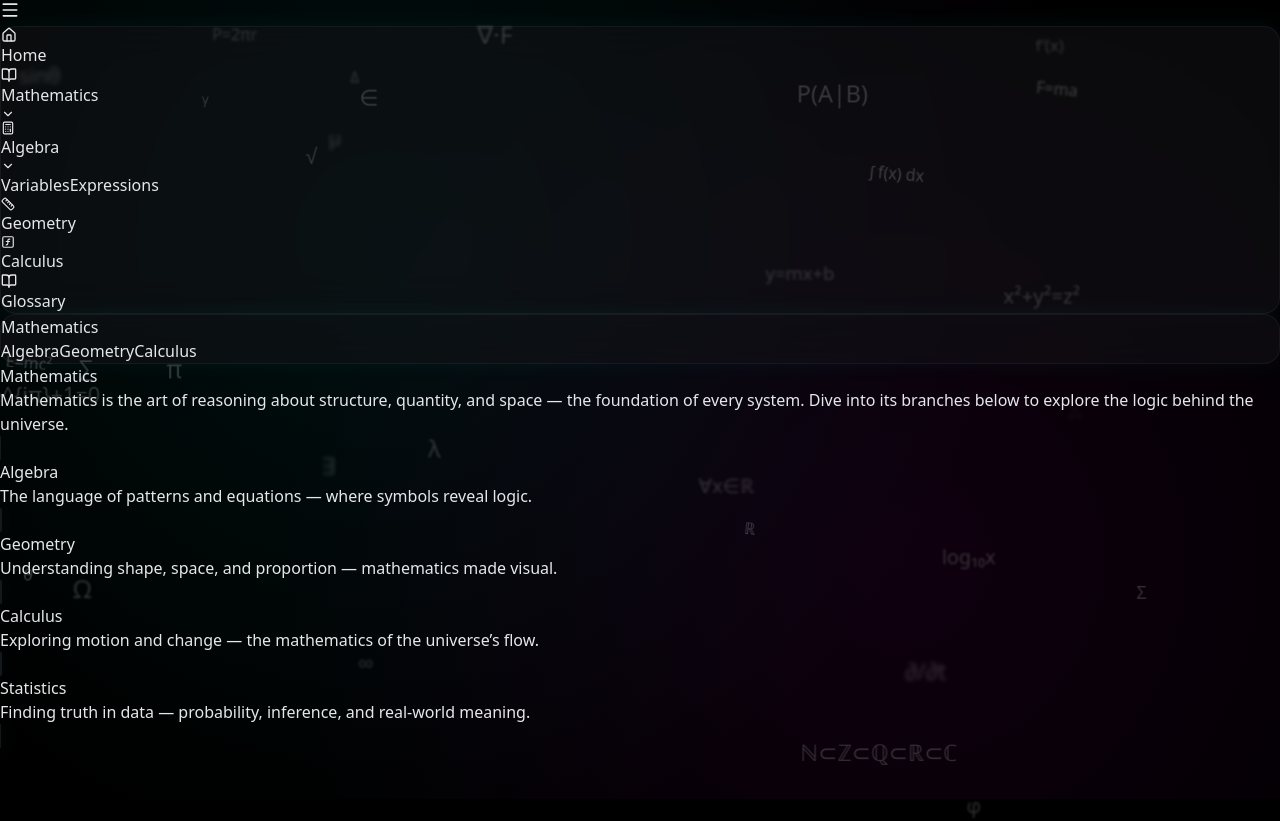
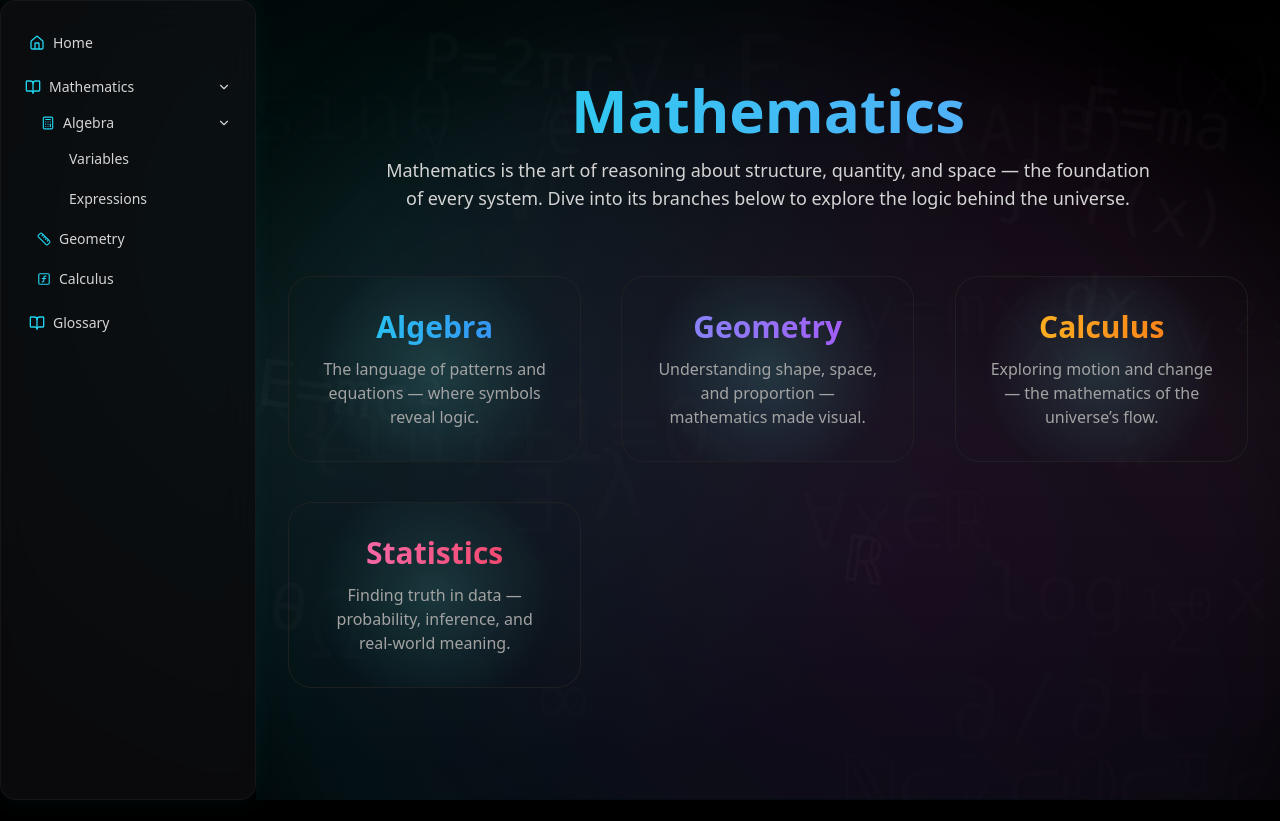
Before and after one commit to nickf723/ed-dev, a Next.js app: page /math in a window 1280 px wide. After the commit the page ends 800 px from the top, so only its background shows below. Built offline with nearby package versions, Linux system fonts and the light colour scheme.

Commit message:
gem and i

```diff
--- a/app/globals.css
+++ b/app/globals.css
@@ -11,6 +11,7 @@
   --glass-bg: rgba(20, 20, 25, 0.5);
   --text: #e5e7eb;
   --bg: #000;
+  --sidebar-width: 16rem;
 }
 
 body {
--- a/app/layout.tsx
+++ b/app/layout.tsx
@@ -15,7 +15,7 @@ export default function RootLayout({
     <html lang="en">
       <body className="flex">
         <Sidebar />
-        <div className="ml-64 flex-1">{children}</div>
+        <div className="ml-[var(--sidebar-width)] flex-1">{children}</div>
       </body>
     </html>
   );
--- a/app/math/algebra/page.tsx
+++ b/app/math/algebra/page.tsx
@@ -1,4 +1,32 @@
 "use client";
+import PageHeader from "@/components/PageHeader";
+import FloatingSymbols from "@/components/FloatingSymbols";
+import TopicCard from "@/components/TopicCard";
+
+const algebraSymbols = [
+  "x²", "y³", "a+b=c", "2x+3=9", "y=mx+b", "ƒ(x)", "aⁿ", "Σx",
+  "(x+2)(x−2)=x²−4", "x≠0", "Δy/Δx", "∝", "x→∞", "α+β=γ", "ℕ",
+];
+
+// Helper map for colors
+const colorMap: Record<string, { icon: string; underline: string }> = {
+  "from-cyan-400 to-blue-400": {
+    icon: "group-hover:text-cyan-400",
+    underline: "bg-cyan-400",
+  },
+  "from-blue-400 to-indigo-400": {
+    icon: "group-hover:text-blue-400",
+    underline: "bg-blue-400",
+  },
+  "from-indigo-400 to-purple-400": {
+    icon: "group-hover:text-indigo-400",
+    underline: "bg-indigo-400",
+  },
+  "from-purple-400 to-pink-400": {
+    icon: "group-hover:text-purple-400",
+    underline: "bg-purple-400",
+  },
+};
 
 export default function AlgebraPage() {
   const topics = [
@@ -29,84 +57,36 @@ export default function AlgebraPage() {
   ];
 
   return (
-    <main className="relative min-h-screen px-8 py-20 flex flex-col items-center text-center overflow-hidden">
+    <main className="relative flex min-h-screen flex-col items-center overflow-hidden px-8 py-20 text-center">
       {/* Background glow */}
       <div className="absolute inset-0 -z-10 bg-gradient-to-b from-black via-neutral-950 to-black" />
-      <div className="absolute top-0 left-1/2 -translate-x-1/2 w-[90vw] h-[90vw] rounded-full bg-gradient-to-tr from-cyan-500/10 to-blue-500/10 blur-3xl algebra-bg" />
+      <div className="absolute top-0 left-1/2 h-[90vw] w-[90vw] -translate-x-1/2 rounded-full bg-gradient-to-tr from-cyan-500/10 to-blue-500/10 blur-3xl" />
 
-      {/* Floating Algebra Symbols */}
-      <div className="absolute inset-0 -z-10 overflow-hidden select-none">
-        {[
-          "x²",
-          "y³",
-          "a+b=c",
-          "2x+3=9",
-          "y=mx+b",
-          "ƒ(x)",
-          "aⁿ",
-          "Σx",
-          "(x+2)(x−2)=x²−4",
-          "x≠0",
-          "Δy/Δx",
-          "∝",
-          "x→∞",
-          "α+β=γ",
-          "ℕ",
-        ].map((symbol, i) => (
-          <span
-            key={i}
-            className="floating-symbol text-neutral-500/15 text-[2.5rem] sm:text-[3rem] lg:text-[4rem] font-mono"
-            style={{
-              left: `${Math.random() * 100}%`,
-              top: `${Math.random() * 100}%`,
-              animationDelay: `${Math.random() * 15}s`,
-              animationDuration: `${18 + Math.random() * 15}s`,
-              transform: `scale(${0.8 + Math.random() * 0.8})`,
-              filter: `blur(${Math.random() * 1.5}px)`,
-            }}
-          >
-            {symbol}
-          </span>
-        ))}
-      </div>
+      <FloatingSymbols symbols={algebraSymbols} />
 
-      {/* Header */}
-      <section className="max-w-3xl mb-16">
-        <h1 className="text-6xl font-bold bg-gradient-to-r from-cyan-400 to-blue-400 bg-clip-text text-transparent mb-4">
-          Algebra
-        </h1>
-        <p className="text-neutral-300 text-lg leading-relaxed">
-          Algebra transforms numbers into symbols and rules — allowing us to
-          generalize, manipulate, and discover universal patterns that govern
-          logic itself.
-        </p>
-      </section>
+      <PageHeader
+        title="Algebra"
+        subtitle="Algebra transforms numbers into symbols and rules — allowing us to generalize, manipulate, and discover universal patterns that govern logic itself."
+      />
 
       {/* Topics Grid */}
-      <section className="grid sm:grid-cols-2 lg:grid-cols-3 gap-10 max-w-6xl w-full justify-center">
-        {topics.map(({ title, desc, href, color }) => (
-          <a
-            key={href}
-            href={href}
-            className={`group relative overflow-hidden rounded-3xl border border-neutral-800/70
-                        bg-neutral-900/40 p-8 transition-all duration-300
-                        hover:scale-[1.03] hover:border-cyan-400/40 glass`}
-          >
-            <div
-              className={`absolute inset-0 opacity-0 group-hover:opacity-100 transition-opacity duration-500
-                          bg-gradient-to-tr ${color} blur-3xl`}
-            ></div>
-            <h2
-              className={`relative z-10 text-3xl font-semibold bg-gradient-to-r ${color} bg-clip-text text-transparent`}
-            >
-              {title}
-            </h2>
-            <p className="relative z-10 text-neutral-400 mt-3 text-base leading-relaxed">
-              {desc}
-            </p>
-            <div className="absolute bottom-0 left-0 w-0 h-[2px] bg-cyan-400 group-hover:w-full transition-all duration-500"></div>
-          </a>
-        ))}
+      <section className="grid w-full max-w-6xl justify-center gap-10 sm:grid-cols-2 lg:grid-cols-3">
+        {topics.map((topic) => {
+          const colors =
+            colorMap[topic.color] ||
+            colorMap["from-cyan-400 to-blue-400"];
+          return (
+            <TopicCard
+              key={topic.href}
+              href={topic.href}
+              title={topic.title}
+              desc={topic.desc}
+              gradient={topic.color}
+              iconHoverColor={colors.icon}
+              underlineColor={colors.underline}
+            />
+          );
+        })}
       </section>
     </main>
   );
--- a/app/math/layout.tsx
+++ /dev/null
@@ -1,33 +0,0 @@
-// src/app/math/layout.tsx
-import Link from "next/link";
-
-export default function MathLayout({
-  children,
-}: {
-  children: React.ReactNode;
-}) {
-  return (
-    <div className="flex min-h-screen">
-      {/* Local sidebar */}
-      <aside className="glass w-64 p-6 border-r border-neutral-800/60">
-        <h2 className="text-cyan-400 font-semibold mb-4 text-xl">
-          Mathematics
-        </h2>
-        <nav className="flex flex-col gap-2 text-neutral-300">
-          <Link href="/math/algebra" className="hover:text-cyan-300">
-            Algebra
-          </Link>
-          <Link href="/math/geometry" className="hover:text-cyan-300">
-            Geometry
-          </Link>
-          <Link href="/math/calculus" className="hover:text-cyan-300">
-            Calculus
-          </Link>
-        </nav>
-      </aside>
-
-      {/* Main content */}
-      <main className="flex-1 p-10">{children}</main>
-    </div>
-  );
-}
--- a/app/math/page.tsx
+++ b/app/math/page.tsx
@@ -1,4 +1,34 @@
 "use client";
+import PageHeader from "@/components/PageHeader";
+import FloatingSymbols from "@/components/FloatingSymbols";
+import TopicCard from "@/components/TopicCard";
+
+const mathSymbols = [
+  "π", "∞", "√", "∑", "Σ", "Δ", "θ", "φ", "Ω", "λ", "μ", "γ", "x²+y²=z²",
+  "∫ f(x) dx", "E=mc²", "P(A|B)", "ℝ", "∂/∂t", "∇·F", "e^{iπ}+1=0",
+  "f′(x)", "y=mx+b", "sinθ", "log₁₀x", "F=ma", "P=2πr", "ℕ⊂ℤ⊂ℚ⊂ℝ⊂ℂ",
+  "∀x∈ℝ", "∴", "∃", "∈",
+];
+
+// Helper map for colors
+const colorMap: Record<string, { icon: string; underline: string }> = {
+  "from-cyan-400 to-blue-500": {
+    icon: "group-hover:text-cyan-400",
+    underline: "bg-cyan-400",
+  },
+  "from-indigo-400 to-purple-500": {
+    icon: "group-hover:text-indigo-400",
+    underline: "bg-indigo-400",
+  },
+  "from-amber-400 to-orange-500": {
+    icon: "group-hover:text-amber-400",
+    underline: "bg-amber-400",
+  },
+  "from-pink-400 to-rose-500": {
+    icon: "group-hover:text-pink-400",
+    underline: "bg-pink-400",
+  },
+};
 
 export default function MathPage() {
   const branches = [
@@ -29,102 +59,36 @@ export default function MathPage() {
   ];
 
   return (
-    <main className="relative min-h-screen px-8 py-20 flex flex-col items-center text-center overflow-hidden">
-      {/* Background gradient orbits */}
+    <main className="relative flex min-h-screen flex-col items-center overflow-hidden px-8 py-20 text-center">
+      {/* Backgrounds */}
       <div className="absolute inset-0 -z-10 bg-gradient-to-b from-black via-neutral-950 to-black" />
-      <div className="absolute top-0 left-1/2 -translate-x-1/2 w-[90vw] h-[90vw] rounded-full bg-gradient-to-tr from-cyan-500/10 to-pink-500/5 blur-3xl" />
+      <div className="absolute top-0 left-1/2 h-[90vw] w-[90vw] -translate-x-1/2 rounded-full bg-gradient-to-tr from-cyan-500/10 to-pink-500/5 blur-3xl" />
 
-      {/* Header Section */}
-      <section className="max-w-3xl mb-16">
-        <h1 className="text-6xl font-bold bg-gradient-to-r from-cyan-400 to-blue-400 bg-clip-text text-transparent mb-4">
-          Mathematics
-        </h1>
-        <p className="text-neutral-300 text-lg leading-relaxed">
-          Mathematics is the art of reasoning about structure, quantity, and
-          space — the foundation of every system. Dive into its branches below
-          to explore the logic behind the universe.
-        </p>
-      </section>
+      <FloatingSymbols symbols={mathSymbols} />
 
-      {/* Floating Math Symbols */}
-      <div className="absolute inset-0 -z-10 overflow-hidden select-none">
-        {[
-          "π",
-          "∞",
-          "√",
-          "∑",
-          "Σ",
-          "Δ",
-          "θ",
-          "φ",
-          "Ω",
-          "λ",
-          "μ",
-          "γ",
-          "x²+y²=z²",
-          "∫ f(x) dx",
-          "E=mc²",
-          "P(A|B)",
-          "ℝ",
-          "∂/∂t",
-          "∇·F",
-          "e^{iπ}+1=0",
-          "f′(x)",
-          "y=mx+b",
-          "sinθ",
-          "log₁₀x",
-          "F=ma",
-          "P=2πr",
-          "ℕ⊂ℤ⊂ℚ⊂ℝ⊂ℂ",
-          "∀x∈ℝ",
-          "∴",
-          "∃",
-          "∈",
-        ].map((symbol, i) => (
-          <span
-            key={i}
-            className={`floating-symbol text-neutral-500/15 text-[3rem] sm:text-[4rem] lg:text-[5rem] font-mono`}
-            style={{
-              left: `${Math.random() * 100}%`,
-              top: `${Math.random() * 100}%`,
-              animationDelay: `${Math.random() * 20}s`,
-              animationDuration: `${20 + Math.random() * 20}s`,
-              transform: `scale(${0.8 + Math.random() * 0.8})`,
-              filter: `blur(${Math.random() * 2}px)`,
-            }}
-          >
-            {symbol}
-          </span>
-        ))}
-      </div>
+      <PageHeader
+        title="Mathematics"
+        subtitle="Mathematics is the art of reasoning about structure, quantity, and space — the foundation of every system. Dive into its branches below to explore the logic behind the universe."
+      />
 
       {/* Branch Cards */}
-      <section className="grid sm:grid-cols-2 lg:grid-cols-3 gap-10 max-w-6xl w-full justify-center">
-        {branches.map(({ title, desc, href, color }) => (
-          <a
-            key={href}
-            href={href}
-            className={`group relative overflow-hidden rounded-3xl border border-neutral-800/70
-                        bg-neutral-900/40 p-8 transition-all duration-300
-                        hover:scale-[1.03] hover:border-cyan-400/40 glass`}
-          >
-            {/* gradient glow overlay */}
-            <div
-              className={`absolute inset-0 opacity-0 group-hover:opacity-100 transition-opacity duration-500
-                          bg-gradient-to-tr ${color} blur-3xl`}
-            ></div>
-
-            <h2
-              className={`relative z-10 text-3xl font-semibold bg-gradient-to-r ${color} bg-clip-text text-transparent`}
-            >
-              {title}
-            </h2>
-            <p className="relative z-10 text-neutral-400 mt-3 text-base leading-relaxed">
-              {desc}
-            </p>
-            <div className="absolute bottom-0 left-0 w-0 h-[2px] bg-cyan-400 group-hover:w-full transition-all duration-500"></div>
-          </a>
-        ))}
+      <section className="grid w-full max-w-6xl justify-center gap-10 sm:grid-cols-2 lg:grid-cols-3">
+        {branches.map((branch) => {
+          const colors =
+            colorMap[branch.color] ||
+            colorMap["from-cyan-400 to-blue-500"];
+          return (
+            <TopicCard
+              key={branch.href}
+              href={branch.href}
+              title={branch.title}
+              desc={branch.desc}
+              gradient={branch.color}
+              iconHoverColor={colors.icon}
+              underlineColor={colors.underline}
+            />
+          );
+        })}
       </section>
     </main>
   );
--- a/app/page.tsx
+++ b/app/page.tsx
@@ -1,70 +1,37 @@
 "use client";
 
-import { useEffect } from "react";
-import Link from "next/link";
 import { Calculator, BookOpen } from "lucide-react";
+import TopicCard from "@/components/TopicCard"; // 👈 Import new component
 
 export default function Home() {
-  // 🧩  Card data
+  // 🧩  Card data - NOW WITH CORRECT PROPS
   const cards = [
     {
       title: "Mathematics",
       desc: "Patterns, logic, and structure.",
       href: "/math",
-      color: "text-cyan-400",
       Icon: Calculator,
+      gradient: "from-cyan-400 to-blue-500",
+      iconHoverColor: "group-hover:text-cyan-400",
+      underlineColor: "bg-cyan-400",
     },
     {
       title: "Glossary",
       desc: "Definitions and key terms.",
       href: "/glossary",
-      color: "text-amber-400",
       Icon: BookOpen,
+      gradient: "from-amber-400 to-orange-500",
+      iconHoverColor: "group-hover:text-amber-400",
+      underlineColor: "bg-amber-400",
     },
   ];
 
-  // 🌀 Tilt animation logic
-  useEffect(() => {
-    const tiltCards = document.querySelectorAll<HTMLElement>(".tilt");
-
-    const handleMouseMove = (e: MouseEvent) => {
-      const target = e.currentTarget as HTMLElement;
-      const rect = target.getBoundingClientRect();
-      const x = e.clientX - rect.left;
-      const y = e.clientY - rect.top;
-
-      // More visible rotation and subtle zoom
-      const rotateX = (y / rect.height - 0.5) * 20;
-      const rotateY = (x / rect.width - 0.5) * -20;
-      target.style.transform = `perspective(600px) rotateX(${rotateX}deg) rotateY(${rotateY}deg) scale(1.05)`;
-    };
-
-    const handleMouseLeave = (e: MouseEvent) => {
-      const target = e.currentTarget as HTMLElement;
-      target.style.transition = "transform 0.5s cubic-bezier(0.22, 1, 0.36, 1)";
-      target.style.transform =
-        "perspective(600px) rotateX(0deg) rotateY(0deg) scale(1)";
-      setTimeout(() => (target.style.transition = ""), 500);
-    };
-
-    tiltCards.forEach((card) => {
-      card.addEventListener("mousemove", handleMouseMove);
-      card.addEventListener("mouseleave", handleMouseLeave);
-    });
-
-    // cleanup
-    return () => {
-      tiltCards.forEach((card) => {
-        card.removeEventListener("mousemove", handleMouseMove);
-        card.removeEventListener("mouseleave", handleMouseLeave);
-      });
-    };
-  }, []);
+  // 🌀 Tilt animation logic is now in TopicCard
 
   // 🧱 Page layout
   return (
-    <main className="min-h-screen flex items-center justify-center px-6 py-12">
-      <div className="glass p-10 w-full max-w-5xl text-center border border-neutral-800/60 shadow-2xl">
+    <main className="flex min-h-screen items-center justify-center px-6 py-12">
+      <div className="glass w-full max-w-5xl border border-neutral-800/60 p-10 text-center shadow-2xl">
         {/* Tagline */}
         <div className="flex justify-center mb-4">
           <span className="text-xs tracking-widest text-cyan-300 uppercase bg-neutral-800/50 px-3 py-1 rounded-full">
@@ -78,21 +45,18 @@ export default function Home() {
         </p>
 
         {/* Card grid */}
-        <div className="mt-10 grid grid-cols-1 sm:grid-cols-2 gap-10">
-          {cards.map(({ title, desc, href, color, Icon }) => (
-            <Link
-              key={href}
-              href={href}
-              className="tilt group relative overflow-hidden rounded-3xl border border-neutral-800/70
-                          bg-neutral-900/40 p-8 transition-transform duration-200 ease-out card-accent"
-            >
-              <Icon className="relative z-10 mb-2 h-10 w-10 text-neutral-500 group-hover:text-cyan-400 transition-colors" />
-              <h2 className={`text-2xl font-semibold gradient-text ${color}`}>
-                {title}
-              </h2>
-              <p className="relative z-10 text-neutral-400 mt-1">{desc}</p>
-              <div className="absolute bottom-0 left-0 w-0 h-[2px] bg-cyan-400 group-hover:w-full transition-all duration-500" />
-            </Link>
+        <div className="mt-10 grid grid-cols-1 gap-10 sm:grid-cols-2">
+          {cards.map((card) => (
+            <TopicCard
+              key={card.href}
+              href={card.href}
+              title={card.title}
+              desc={card.desc}
+              Icon={card.Icon}
+              gradient={card.gradient}
+              iconHoverColor={card.iconHoverColor}
+              underlineColor={card.underlineColor}
+            />
           ))}
         </div>
       </div>
--- /dev/null
+++ b/components/FloatingSymbols.tsx
@@ -0,0 +1,36 @@
+// components/FloatingSymbols.tsx
+"use client";
+import React from "react";
+
+type FloatingSymbolsProps = {
+  symbols: string[];
+};
+
+export default function FloatingSymbols({ symbols }: FloatingSymbolsProps) {
+  // Use a stable key for each symbol, even if array order changes
+  const getSymbolKey = (symbol: string, index: number) => `${symbol}-${index}`;
+
+  return (
+    <div
+      aria-hidden="true"
+      className="absolute inset-0 -z-10 select-none overflow-hidden"
+    >
+      {symbols.map((symbol, i) => (
+        <span
+          key={getSymbolKey(symbol, i)}
+          className="floating-symbol font-mono text-[2.5rem] text-neutral-500/15 sm:text-[3rem] lg:text-[4rem]"
+          style={{
+            left: `${Math.random() * 100}%`,
+            top: `${Math.random() * 100}%`,
+            animationDelay: `${Math.random() * 15}s`,
+            animationDuration: `${18 + Math.random() * 15}s`,
+            transform: `scale(${0.8 + Math.random() * 0.8})`,
+            filter: `blur(${Math.random() * 1.5}px)`,
+          }}
+        >
+          {symbol}
+        </span>
+      ))}
+    </div>
+  );
+}
--- /dev/null
+++ b/components/PageHeader.tsx
@@ -0,0 +1,16 @@
+// components/PageHeader.tsx
+type PageHeaderProps = {
+  title: string;
+  subtitle: string;
+};
+
+export default function PageHeader({ title, subtitle }: PageHeaderProps) {
+  return (
+    <section className="relative z-10 mx-auto mb-16 max-w-3xl text-center">
+      <h1 className="mb-4 bg-gradient-to-r from-cyan-400 to-blue-400 bg-clip-text text-6xl font-bold text-transparent">
+        {title}
+      </h1>
+      <p className="leading-relaxed text-neutral-300 sm:text-lg">{subtitle}</p>
+    </section>
+  );
+}
--- a/components/Sidebar.tsx
+++ b/components/Sidebar.tsx
@@ -34,7 +34,7 @@ export default function Sidebar() {
       <aside
         className={`glass fixed left-0 top-0 h-screen z-40 border-r border-neutral-800
                     transition-all duration-300 ease-in-out
-                    ${open ? "translate-x-0 w-64" : "-translate-x-full md:translate-x-0 md:w-64"}`}
+                    ${open ? "translate-x-0 w-[var(--sidebar-width)]" : "-translate-x-full md:translate-x-0 md:w-[var(--sidebar-width)]"}`}
       >
         <nav className="flex flex-col gap-2 p-4 pt-16 md:pt-6 text-sm font-medium text-neutral-300">
           {/* Home */}
--- /dev/null
+++ b/components/TopicCard.tsx
@@ -0,0 +1,95 @@
+"use client";
+
+import Link from "next/link";
+import React, { useEffect, useRef } from "react";
+
+type TopicCardProps = {
+  href: string;
+  title: string;
+  desc: string;
+  Icon?: React.ElementType;
+  gradient: string; // e.g., "from-cyan-400 to-blue-500"
+  iconHoverColor?: string; // e.g., "group-hover:text-cyan-400"
+  underlineColor?: string; // e.g., "bg-cyan-400"
+};
+
+export default function TopicCard({
+  href,
+  title,
+  desc,
+  Icon,
+  gradient,
+  iconHoverColor = "group-hover:text-cyan-400", // Default
+  underlineColor = "bg-cyan-400", // Default
+}: TopicCardProps) {
+  const cardRef = useRef<HTMLAnchorElement>(null);
+
+  useEffect(() => {
+    const card = cardRef.current;
+    if (!card) return;
+
+    const handleMouseMove = (e: MouseEvent) => {
+      const rect = card.getBoundingClientRect();
+      const x = e.clientX - rect.left;
+      const y = e.clientY - rect.top;
+
+      const rotateX = (y / rect.height - 0.5) * 20;
+      const rotateY = (x / rect.width - 0.5) * -20;
+
+      card.style.transform = `perspective(800px) rotateX(${rotateX}deg) rotateY(${rotateY}deg) scale(1.05)`;
+    };
+
+    const handleMouseLeave = () => {
+      card.style.transition = "transform 0.5s cubic-bezier(0.22, 1, 0.36, 1)";
+      card.style.transform =
+        "perspective(800px) rotateX(0deg) rotateY(0deg) scale(1)";
+      setTimeout(() => (card.style.transition = ""), 500);
+    };
+
+    card.addEventListener("mousemove", handleMouseMove);
+    card.addEventListener("mouseleave", handleMouseLeave);
+
+    return () => {
+      card.removeEventListener("mousemove", handleMouseMove);
+      card.removeEventListener("mouseleave", handleMouseLeave);
+    };
+  }, []);
+
+  return (
+    <Link
+      ref={cardRef}
+      href={href}
+      className="tilt group relative block overflow-hidden rounded-3xl border border-neutral-800/70
+                 bg-neutral-900/40 p-8 transition-transform duration-200 ease-out card-accent"
+      style={{ transformStyle: "preserve-3d", willChange: "transform" }}
+    >
+      {/* Background Glow */}
+      <div
+        className={`absolute inset-0 opacity-0 transition-opacity duration-500 group-hover:opacity-100
+                    bg-gradient-to-tr ${gradient} blur-3xl`}
+      />
+
+      {/* Icon (for homepage) */}
+      {Icon && (
+        <Icon
+          className={`relative z-10 mb-2 h-10 w-10 text-neutral-500 transition-colors ${iconHoverColor}`}
+        />
+      )}
+
+      {/* Title */}
+      <h2
+        className={`relative z-10 bg-gradient-to-r ${gradient} bg-clip-text text-2xl font-semibold text-transparent sm:text-3xl`}
+      >
+        {title}
+      </h2>
+
+      {/* Description */}
+      <p className="relative z-10 mt-1 text-neutral-400 sm:mt-3">{desc}</p>
+
+      {/* Underline accent */}
+      <div
+        className={`absolute bottom-0 left-0 h-[2px] w-0 ${underlineColor} transition-all duration-500 group-hover:w-full`}
+      />
+    </Link>
+  );
+}
--- a/tailwind.config.js
+++ b/tailwind.config.js
@@ -1,11 +1,11 @@
-// .prettierrc.mjs
-/** @type {import("prettier").Config} */
-const config = {
-  semi: true,
-  tabWidth: 2,
-  singleQuote: false,
-  trailingComma: "es5",
-  plugins: ["prettier-plugin-tailwindcss"],
+/** @type {import('tailwindcss').Config} */
+export default {
+  content: [
+    "./app/**/*.{js,ts,jsx,tsx,mdx}",
+    "./components/**/*.{js,ts,jsx,tsx,mdx}",
+  ],
+  theme: {
+    extend: {},
+  },
+  plugins: [require("@tailwindcss/typography")],
 };
-
-export default config;
```
Also changed, not shown: .prettierrc.mjs (added).
